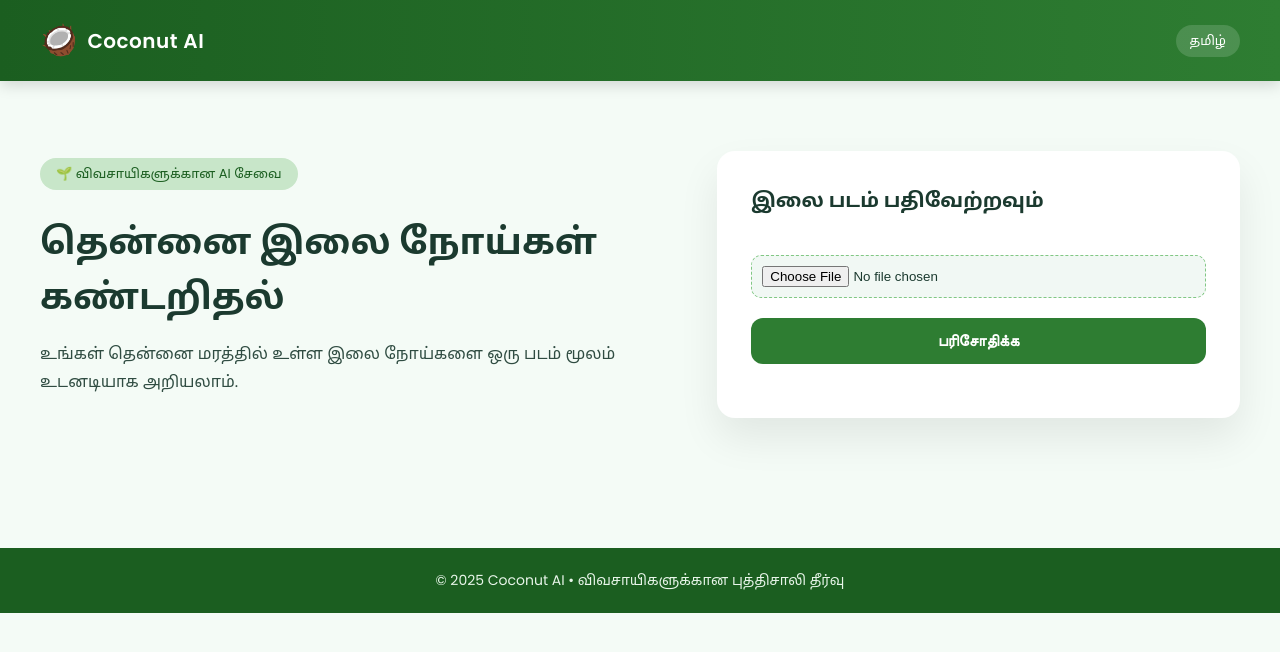
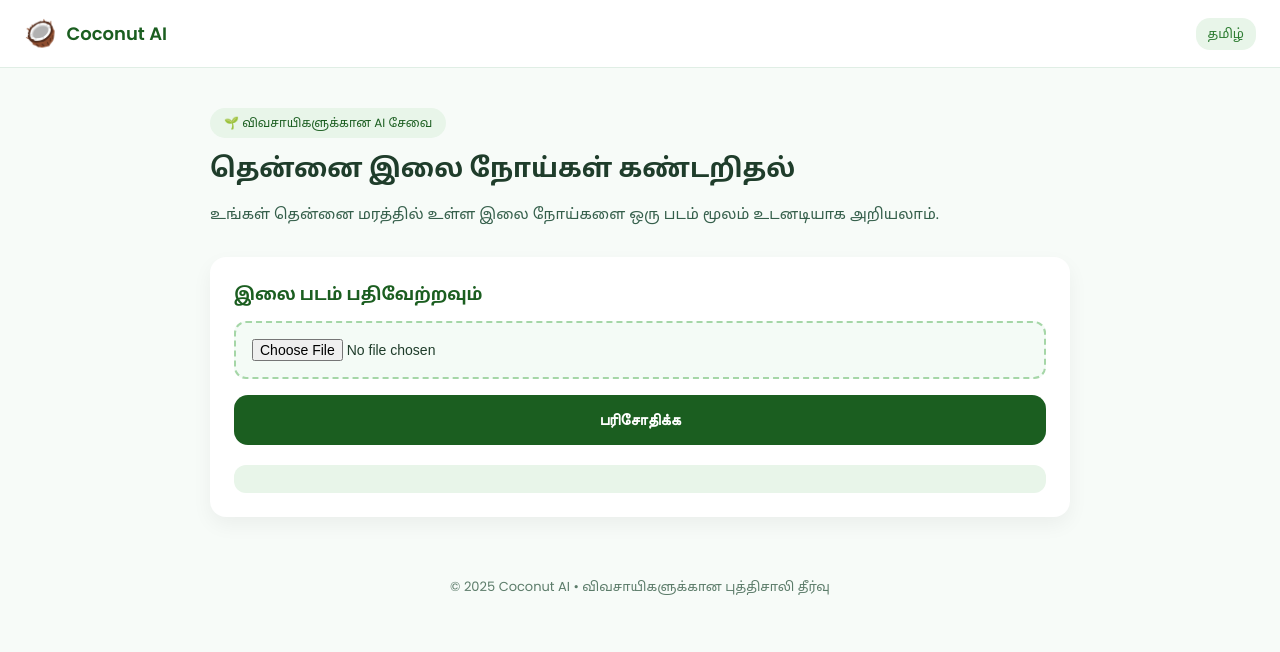
Before and after one commit to Harsha-Prada/git, a plain HTML site: page index.html in a window 1280 px wide. Drawn offline with Linux system fonts and the light colour scheme.

Commit message:
Better ui

```diff
--- a/style.css
+++ b/style.css
@@ -1,5 +1,5 @@
 /* ===============================
-   GLOBAL RESET & BASE
+   BASE
 ================================ */
 * {
   box-sizing: border-box;
@@ -8,21 +8,20 @@
 body {
   margin: 0;
   font-family: "Poppins", "Noto Sans Tamil", sans-serif;
-  background: #f4fbf6;
-  color: #1b3a2f;
+  background: #f7fbf8;
+  color: #1f3d2b;
 }
 
 /* ===============================
-   HEADER
+   HEADER (CLEAN & OFFICIAL)
 ================================ */
 header {
+  background: #ffffff;
+  padding: 14px 24px;
   display: flex;
   justify-content: space-between;
   align-items: center;
-  padding: 18px 40px;
-  background: linear-gradient(90deg, #1b5e20, #2e7d32);
-  color: white;
-  box-shadow: 0 4px 14px rgba(0,0,0,0.15);
+  border-bottom: 1px solid #e0eee5;
 }
 
 .header-left {
@@ -32,138 +31,134 @@ header {
 }
 
 .logo {
-  font-size: 30px;
+  font-size: 26px;
 }
 
 .brand {
-  font-size: 20px;
+  font-size: 18px;
   font-weight: 600;
-  letter-spacing: 0.5px;
+  color: #1b5e20;
 }
 
 .header-right {
-  background: rgba(255,255,255,0.15);
-  padding: 6px 14px;
-  border-radius: 20px;
   font-size: 13px;
+  color: #2e7d32;
+  background: #e8f5e9;
+  padding: 6px 12px;
+  border-radius: 14px;
 }
 
 /* ===============================
-   MAIN SECTION
+   MAIN LAYOUT
 ================================ */
 .main {
-  padding: 70px 40px;
-  display: grid;
-  grid-template-columns: 1.2fr 1fr;
-  gap: 50px;
-  align-items: center;
+  padding: 40px 20px 20px;
+  max-width: 900px;
+  margin: auto;
 }
 
+/* ===============================
+   INFO SECTION
+================================ */
 .info {
-  max-width: 600px;
+  margin-bottom: 30px;
 }
 
 .badge {
   display: inline-block;
-  background: #c8e6c9;
+  background: #e8f5e9;
   color: #1b5e20;
-  padding: 6px 16px;
+  padding: 6px 14px;
   border-radius: 20px;
-  font-size: 13px;
-  margin-bottom: 14px;
+  font-size: 12px;
+  margin-bottom: 12px;
 }
 
 .info h1 {
-  font-size: 36px;
-  margin: 10px 0 14px;
+  font-size: 26px;
+  line-height: 1.4;
+  margin: 0 0 10px;
 }
 
 .info p {
-  font-size: 16px;
+  font-size: 15px;
   line-height: 1.7;
-  opacity: 0.9;
+  color: #355f4b;
 }
 
 /* ===============================
-   UPLOAD CARD
+   UPLOAD AREA (MINIMAL, MODERN)
 ================================ */
 .upload-card {
-  background: white;
-  padding: 34px;
-  border-radius: 18px;
-  box-shadow: 0 20px 40px rgba(0,0,0,0.08);
+  background: #ffffff;
+  border-radius: 16px;
+  padding: 24px;
+  box-shadow: 0 8px 20px rgba(0,0,0,0.05);
 }
 
 .upload-card h3 {
-  margin-top: 0;
-  font-size: 20px;
+  margin: 0 0 14px;
+  font-size: 17px;
+  color: #1b5e20;
 }
 
 input[type="file"] {
   width: 100%;
-  margin: 20px 0;
-  padding: 10px;
-  border: 1px dashed #81c784;
-  border-radius: 10px;
-  background: #f1f8f4;
+  padding: 16px;
+  border-radius: 12px;
+  border: 2px dashed #a5d6a7;
+  background: #f4fbf6;
+  font-size: 14px;
 }
 
 button {
   width: 100%;
-  padding: 14px;
-  background: #2e7d32;
+  margin-top: 16px;
+  padding: 16px;
+  background: #1b5e20;
   color: white;
   border: none;
-  border-radius: 12px;
+  border-radius: 14px;
   font-size: 16px;
   font-weight: 600;
   cursor: pointer;
-  transition: transform 0.2s ease, box-shadow 0.2s ease;
+  transition: background 0.2s ease;
 }
 
 button:hover {
-  transform: translateY(-2px);
-  box-shadow: 0 12px 24px rgba(0,0,0,0.2);
+  background: #2e7d32;
 }
 
+/* ===============================
+   RESULT (CALM & CLEAR)
+================================ */
 .result {
   margin-top: 20px;
   font-size: 16px;
   font-weight: 600;
   color: #1b5e20;
+  background: #e8f5e9;
+  padding: 14px;
+  border-radius: 12px;
+  text-align: center;
 }
 
 /* ===============================
    FOOTER
 ================================ */
 footer {
-  background: #1b5e20;
-  color: #e8f5e9;
+  margin-top: 40px;
   text-align: center;
-  padding: 22px;
-  font-size: 14px;
-  margin-top: 60px;
+  font-size: 13px;
+  color: #5c7c6a;
+  padding-bottom: 20px;
 }
 
 /* ===============================
-   MOBILE RESPONSIVE
+   MOBILE POLISH
 ================================ */
-@media (max-width: 768px) {
-
-  header {
-    padding: 16px 20px;
-  }
-
-  .main {
-    grid-template-columns: 1fr;
-    padding: 40px 20px;
-  }
-
+@media (max-width: 600px) {
   .info h1 {
-    font-size: 28px;
-  }
-
-  .upload-card {
-    padding: 26px;
+    font-size: 22px;
   }
 }
```
Also changed, not shown: 1 other file.
